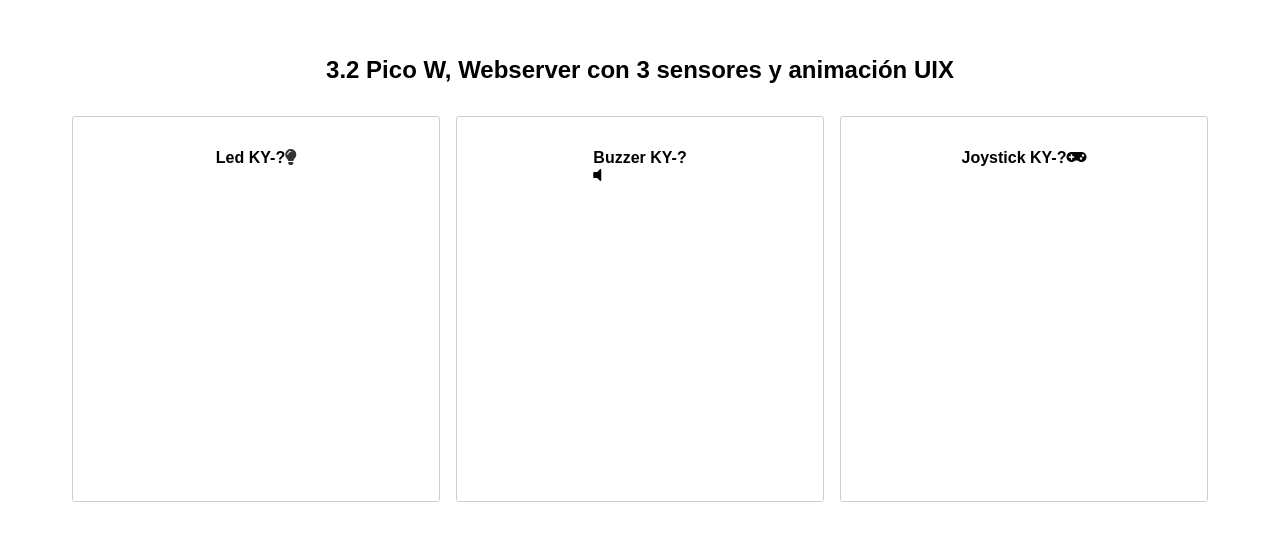
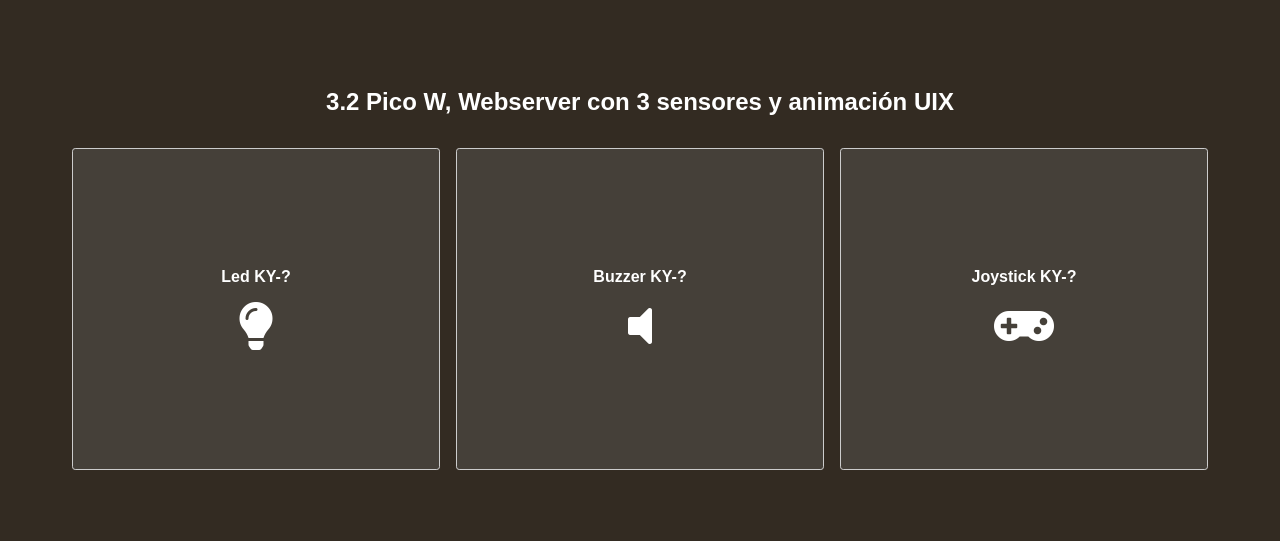
Before and after one commit to TribalDevs/pico-web, a plain HTML site: page index.html in a window 1280 px wide. Shown: the part 121-662 px from the top of the page. Drawn offline with Linux system fonts and the light colour scheme.

Commit message:
Added style tag

```diff
--- a/index.html
+++ b/index.html
@@ -4,7 +4,6 @@
     <meta charset="UTF-8" />
     <meta http-equiv="X-UA-Compatible" content="IE=edge" />
     <meta name="viewport" content="width=device-width, initial-scale=1.0" />
-    <link rel="stylesheet" href="./styles.css" />
     <link
       rel="stylesheet"
       href="https://cdnjs.cloudflare.com/ajax/libs/font-awesome/5.15.3/css/all.min.css"
@@ -12,6 +11,64 @@
       crossorigin="anonymous"
       referrerpolicy="no-referrer"
     />
+    <style>
+      body {
+        display: flex;
+        flex-direction: column;
+        align-items: center;
+        justify-content: center;
+        height: 90vh;
+        padding: 2rem 4rem;
+        gap: 2rem;
+        font-family: Arial, Helvetica, sans-serif;
+        background-color: #332b22;
+        color: #fff;
+      }
+
+      h1,
+      h2,
+      h3,
+      h4,
+      p,
+      span {
+        margin-top: 0;
+        margin-bottom: 0;
+      }
+
+      .circuits__container {
+        display: flex;
+        flex-direction: row;
+        gap: 1rem;
+        width: 100%;
+        justify-content: space-between;
+      }
+
+      .circuit__container {
+        border: 1px solid #ccc;
+        width: 100%;
+        border-radius: 0.2rem;
+        display: flex;
+        justify-content: center;
+        min-height: 20rem;
+        background-color: #454039;
+        align-items: center;
+        gap: 1rem;
+        flex-direction: column;
+      }
+      .circuit__container {
+        display: flex;
+        flex-direction: column;
+        align-items: center;
+        justify-content: center;
+      }
+      .circuit__title{
+        font-size: 1rem;
+        text-align: center;
+      }
+      .circuit__icon i {
+        font-size: 3rem;
+      }
+    </style>
     <title>Pico W</title>
   </head>
   <body>
@@ -22,15 +79,16 @@
           <h4>Led KY-?</h4>
         </div>
         <div class="circuit__icon">
-          <i class="fas fa-lightbulb" id="led" style="color: #333"></i>
+          <i class="fas fa-lightbulb" id="led" style="color: #fff"></i>
         </div>
       </div>
       <div class="circuit__container">
         <div class="circuit__title">
           <h4>Buzzer KY-?</h4>
+        </div>
+        <div class="circuit__icon">
           <i class="fas fa-volume-off" id="buzzer"></i>
         </div>
-        <div class="circuit__icon"></div>
       </div>
       <div class="circuit__container">
         <div class="circuit__title">
--- a/styles.css
+++ /dev/null
@@ -1,38 +0,0 @@
-body {
-    display: flex;
-    flex-direction: column;
-    align-items: center;
-    justify-content: center;
-    height: 90vh;
-    padding: 2rem 4rem;
-    gap: 2rem;
-    font-family: Arial, Helvetica, sans-serif;
-}
-
-h1,
-h2,
-h3,
-h4,
-p,
-span {
-    margin-top: 0;
-    margin-bottom: 0;
-}
-
-.circuits__container {
-    display: flex;
-    flex-direction: row;
-    gap: 1rem;
-    width: 100%;
-    justify-content: space-between;
-}
-
-.circuit__container {
-    border: 1px solid #ccc;
-    width: 100%;
-    border-radius: 0.2rem;
-    padding: 2rem 1rem;
-    display: flex;
-    justify-content: center;
-    min-height: 20rem;
-}
```
